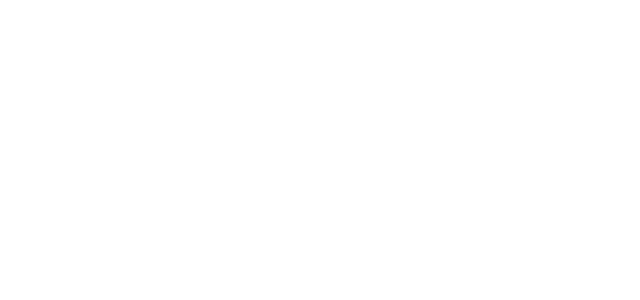
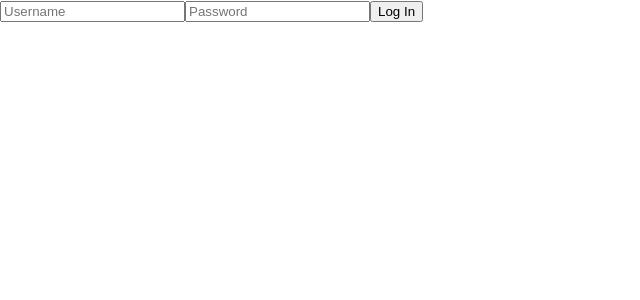
Before and after one commit to kimtrqn/mindlabs-tests, a React (Create React App) app: page /signin in a window 1280 px wide. Before the commit this address had no page. Shown: the top 300 px of the page, without its empty margins (0-640 px from the left). Built offline with nearby package versions, Linux system fonts and the light colour scheme.

Commit message:
restructure interface to separate files, added more ts syntax

```diff
--- a/src/App.tsx
+++ b/src/App.tsx
@@ -1,12 +1,22 @@
 import React from 'react';
 import { Routes, Route, Navigate } from "react-router-dom";
 import Session from './pages/session';
+
+import routes from './routes/routes';
 
 function App() {
   return (
     <div>
       <Routes>
-        <Route path='/' element={<Session />} />
+        {routes.map((route:any, index:any) => {
+          return(
+            <Route
+              key={index}
+              path={route.path}
+              element={route.element}
+            />
+          )
+        })}
       </Routes>
     </div>
   );
--- a/src/pages/session.tsx
+++ b/src/pages/session.tsx
@@ -3,6 +3,7 @@
 import axios from 'axios';
 
 import { loginUser } from '../redux/session/action';
+import { ISessions } from '../redux/session/interface';
 
 const Session: React.FC<any> = () => {
 
@@ -24,7 +25,7 @@
 
         if (findUser) {
             try {
-                dispatch(loginUser(findUser));
+                dispatch<ISessions>(loginUser(findUser));
             } catch (error: any) {
                 console.log(error);
             }
--- a/src/redux/session/action.ts
+++ b/src/redux/session/action.ts
@@ -1,21 +1,11 @@
 import { RECEIVED_USER } from "./types";
+import { IUser } from "./interface";
+import { LoginUser } from "./interface";
 
-interface IUser {
-    readonly id: string,
-    picture: string,
-    age: number,
-    firstName: string,
-    lastName: string,
-    gender: string,
-    email: string,
-    password: string,
-    phone: string,
-    address: string,
-    createdAt: string
 
-}
 
-export const loginUser = (user: IUser) => {
+
+export const loginUser = (user: IUser):LoginUser => {
     return {
         type: RECEIVED_USER,
         payload: user
--- /dev/null
+++ b/src/redux/session/interface.ts
@@ -0,0 +1,25 @@
+import { RECEIVED_USER } from "./types";
+import { loginUser } from "./action";
+
+
+export interface IUser {
+    readonly id: string,
+    picture: string,
+    age: number,
+    firstName: string,
+    lastName: string,
+    gender: string,
+    email: string,
+    password: string,
+    phone: string,
+    address: string,
+    createdAt: string
+}
+
+export type LoginUser = {
+    type: typeof RECEIVED_USER,
+    payload: IUser
+};
+
+export type ISessions =
+    ReturnType<typeof loginUser>
--- /dev/null
+++ b/src/routes/routes.tsx
@@ -0,0 +1,15 @@
+import Session from "../pages/session";
+
+interface IRoute {
+    path: string,
+    element: any;
+}
+
+const routes: IRoute[] = [
+    {
+        path: '/signin',
+        element: <Session />
+    }
+]
+
+export default routes;
```
